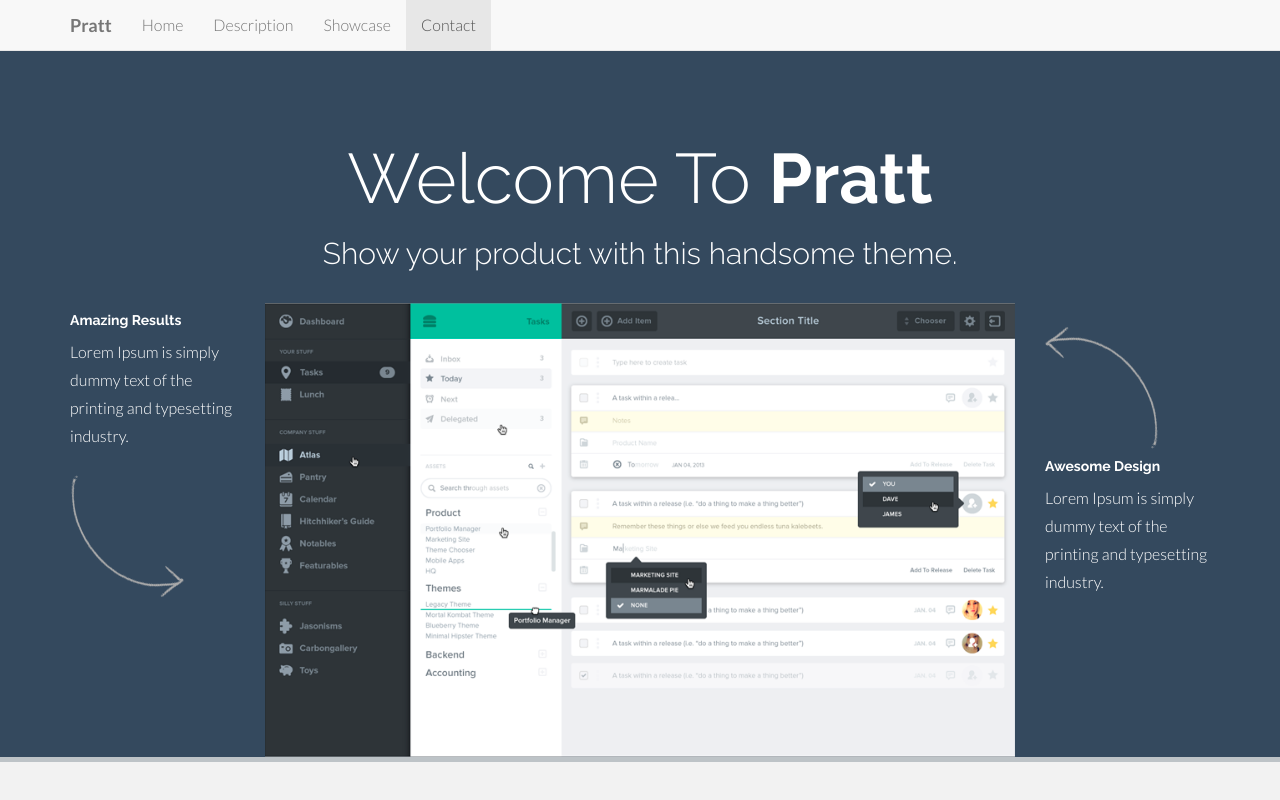
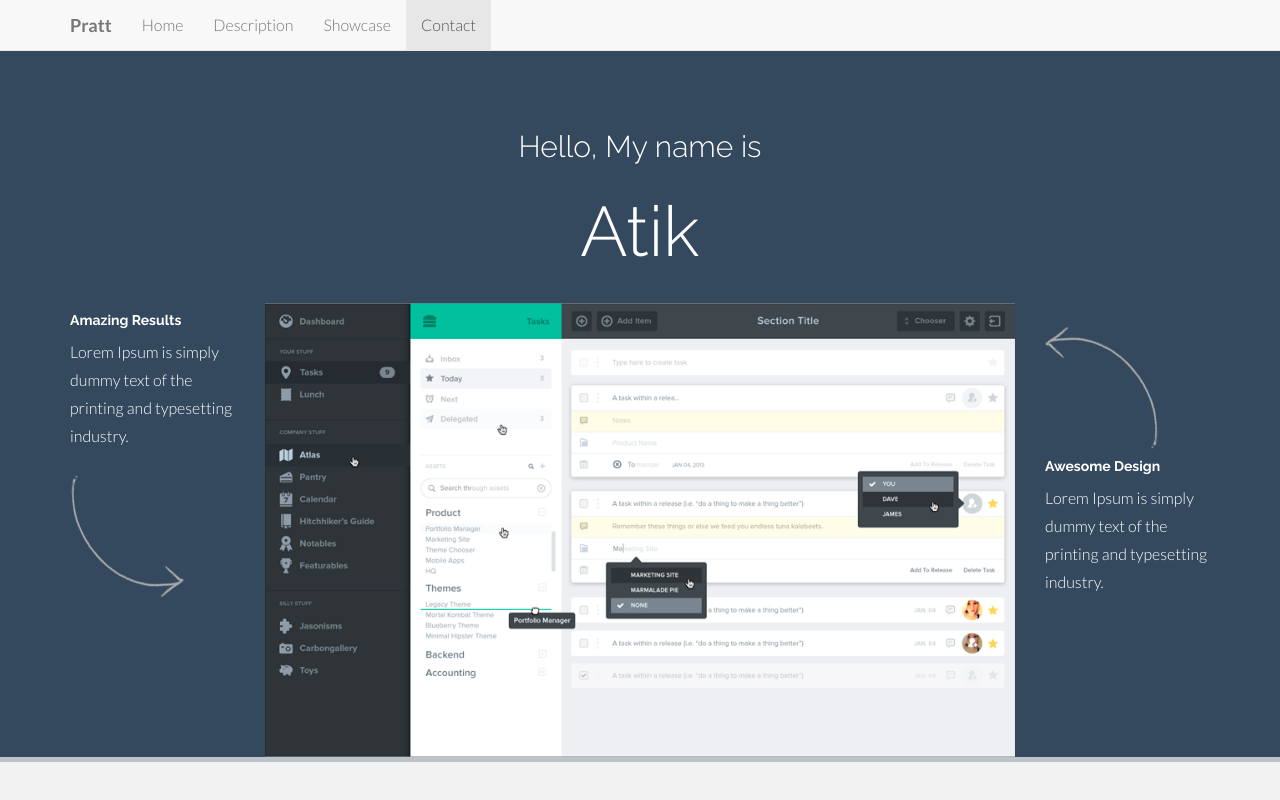
Before and after one commit to Ebots/atik, a plain HTML site: page index.html in a window 1280 px wide. Shown: the top 800 px of the page. Drawn offline with Linux system fonts and the light colour scheme.

Commit message:
Update index.html

```diff
--- a/index.html
+++ b/index.html
@@ -54,8 +54,9 @@
 	    <div class="container">
 	    	<div class="row centered">
 	    		<div class="col-lg-12">
-					<h1>Welcome To <b>Pratt</b></h1>
-					<h3>Show your product with this handsome theme.</h3>
+				<h3>Hello, My name is </h3>
+					<h1>Atik <b></b></h1>
+
 					<br>
 	    		</div>
 
```
